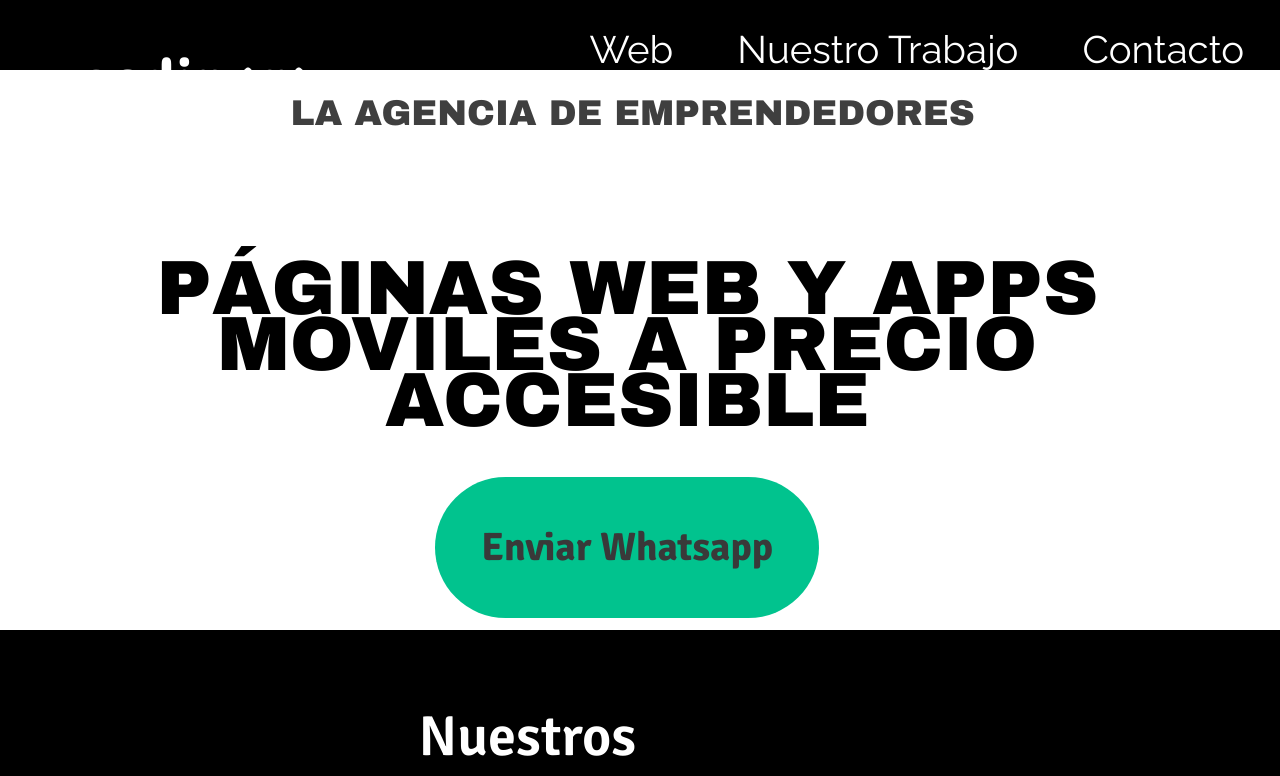
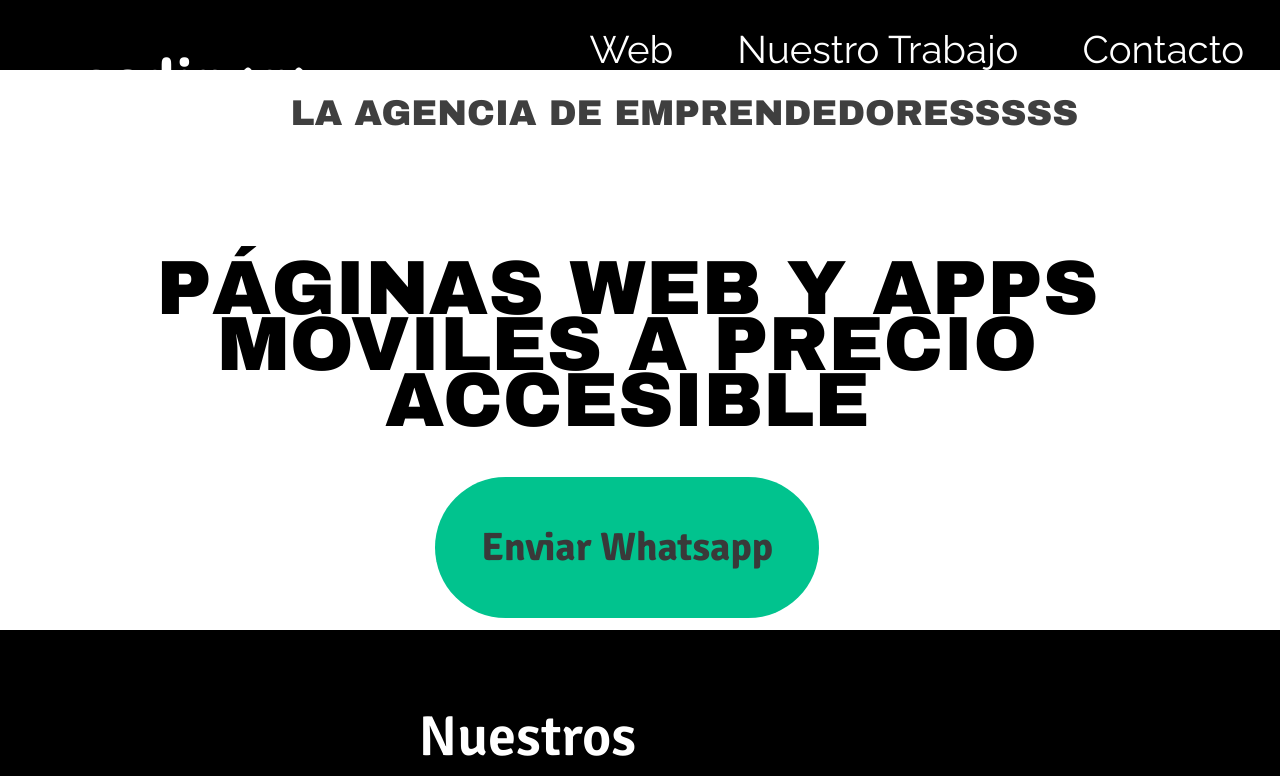
Before and after one commit to CodingMexico/coding, a plain HTML site: page index.html in a window 1280 px wide. Shown: the top 776 px of the page. Drawn offline with Linux system fonts and the light colour scheme.

Commit message:
Update index.html

```diff
--- a/index.html
+++ b/index.html
@@ -130,7 +130,7 @@ font-family: "Concert One", sans-serif; font-weight: 400; font-style: normal; --
 
     <section class="section1">
 
-        <p id="section1p1">LA AGENCIA DE EMPRENDEDORES</p>
+        <p id="section1p1">LA AGENCIA DE EMPRENDEDORESSSSS</p>
         <p id="section1p2">PÁGINAS WEB Y APPS MOVILES A PRECIO ACCESIBLE</p>
         <button onclick="button1redirect()" id="section1button1">Enviar Whatsapp</button>
 
@@ -192,4 +192,5 @@ font-family: "Concert One", sans-serif; font-weight: 400; font-style: normal; --
     </script>
 
 </body>
+
 </html>
```
